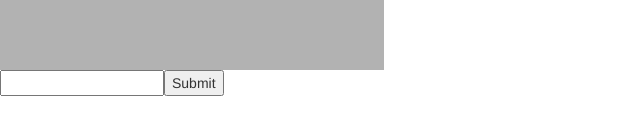
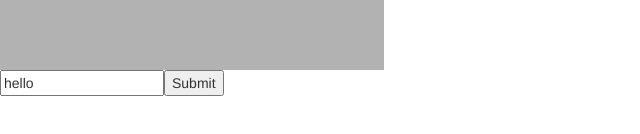
Before and after one commit to beribak/chat-app-redux, a React app: page / in a window 1280 px wide. Shown: the part 170-304 px from the top of the page, without its empty margins (0-640 px from the left). Built offline with nearby package versions, Linux system fonts and the light colour scheme.

Commit message:
handle change changes into an arrow function so the this is bound

```diff
--- a/src/containers/message_form.jsx
+++ b/src/containers/message_form.jsx
@@ -5,7 +5,7 @@ import { fetchInput } from '../actions';
 
 class MessageForm extends Component {
 
-	handleChange(event) {
+	handleChange = (event) => {
    		this.props.fetchInput(event.target.value);
   	}
 
--- a/src/index.jsx
+++ b/src/index.jsx
@@ -31,8 +31,8 @@ const initialState = {
   ],
   channels: [ 'general', 'react', 'paris' ],
   // currentUser: prompt("What is your username?") || `anonymous${Math.floor(10 + (Math.random() * 90))}`,
-  selectedChannel: 'general'
-  // inputValue: 'hello'
+  selectedChannel: 'general',
+  inputValue: 'hello'
 };
 
 // State and reducers
```
